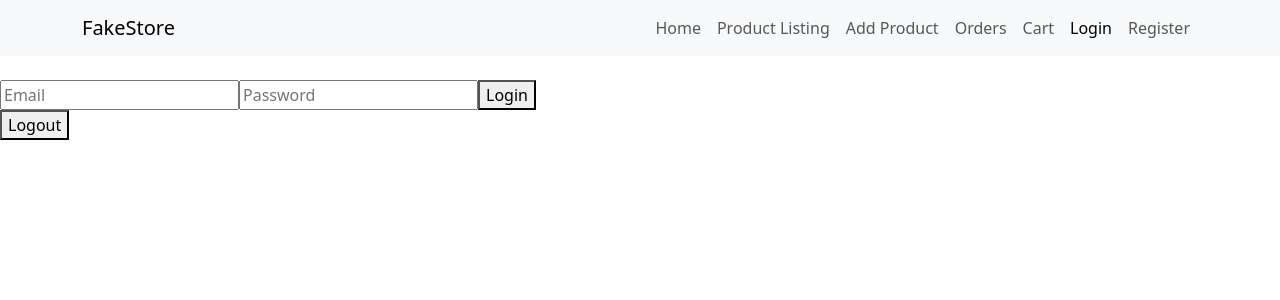
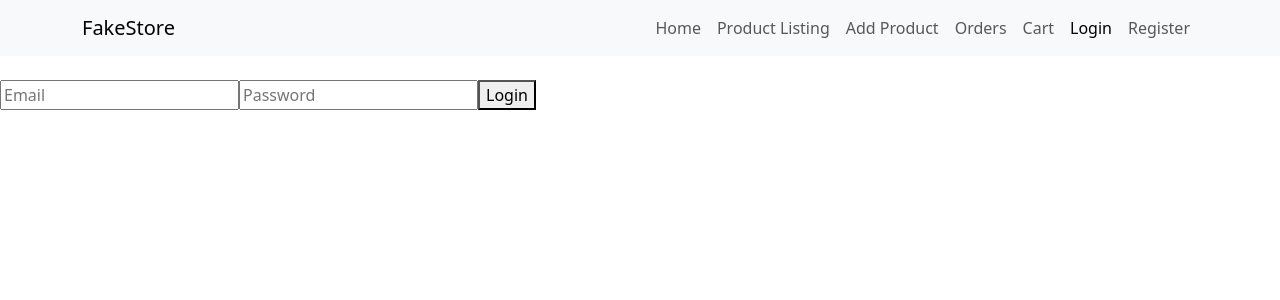
Before and after one commit to ediajiatas-gif/FakeStoreAPI_React_Project, a React (Vite) app: page /login in a window 1280 px wide. Shown: the top 300 px of the page. Built offline with nearby package versions, Linux system fonts and the light colour scheme; no server answers.

Commit message:
fixed typo in Profile.jsx, fixed logout to redirect to /login, added redirection when logging in/out.

```diff
--- a/src/auth/Login.jsx
+++ b/src/auth/Login.jsx
@@ -1,9 +1,11 @@
 // Login.jsx
 import { useState } from "react";
-import { signInWithEmailAndPassword, signOut } from "firebase/auth";
+import { useNavigate } from "react-router-dom";
+import { signInWithEmailAndPassword } from "firebase/auth";
 import { auth } from "../lib/firebase";
 
 const Login = () => {
+  const navigate = useNavigate();
   const [email, setEmail] = useState("");
   const [password, setPassword] = useState("");
   const [error, setError] = useState(null);
@@ -12,23 +14,13 @@ const Login = () => {
     e.preventDefault();
     try {
       await signInWithEmailAndPassword(auth, email, password);
-      alert("Login successful!");
+      navigate("/profile");
     } catch (err) {
       setError(err.message);
     }
   };
 
-  const handleLogout = async () => {
-    try {
-      await signOut(auth);
-      alert("Logged out!");
-    } catch (err) {
-      console.error("Logout error:", err.message);
-    }
-  };
-
   return (
-    <>
     <form onSubmit={handleLogin}>
       <input
         type="email"
@@ -45,8 +37,6 @@ const Login = () => {
       <button type="submit">Login</button>
       {error && <p>{error}</p>}
     </form>
-      <button onClick={handleLogout}>Logout</button>
-    </>
   );
 };
 
--- a/src/auth/Register.jsx
+++ b/src/auth/Register.jsx
@@ -1,10 +1,12 @@
 // Register.jsx
 import { useState } from "react";
+import { useNavigate } from "react-router-dom";
 import { createUserWithEmailAndPassword } from "firebase/auth";
 import { doc, setDoc, serverTimestamp } from "firebase/firestore";
 import { auth, db } from "../lib/firebase";
 
 const Register = () => {
+  const navigate = useNavigate();
   const [email, setEmail] = useState("");
   const [password, setPassword] = useState("");
   const [displayName, setDisplayName] = useState("");
@@ -23,7 +25,7 @@ const Register = () => {
         createdAt: serverTimestamp(),
       });
 
-      alert("Registration successful!");
+      navigate("/profile");
     } catch (err) {
       setError(err.message);
     }
--- a/src/components/Navbar.jsx
+++ b/src/components/Navbar.jsx
@@ -2,8 +2,9 @@
 // Includes links to Home, Product Listing, and Add Product pages.
 // Uses React Bootstrap for responsive mobile behavior.
 // Navbar.jsx
+// Navbar.jsx
 import React from 'react';
-import { NavLink, Link } from 'react-router-dom';
+import { NavLink, Link, useNavigate } from 'react-router-dom';
 import Navbar from 'react-bootstrap/Navbar';
 import Container from 'react-bootstrap/Container';
 import Nav from 'react-bootstrap/Nav';
@@ -11,8 +12,11 @@ import { signOut } from 'firebase/auth';
 import { auth } from '../lib/firebase';
 
 const AppNavbar = ({ user }) => {
-  const handleLogout = () => {
-    signOut(auth);
+  const navigate = useNavigate();
+
+  const handleLogout = async () => {
+    await signOut(auth);
+    navigate('/login'); // send them to the login page after logging out
   };
 
   return (
```
Lines whose indentation alone changed are shown as unchanged.
